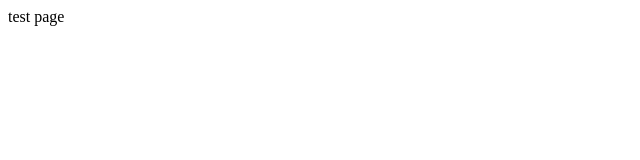
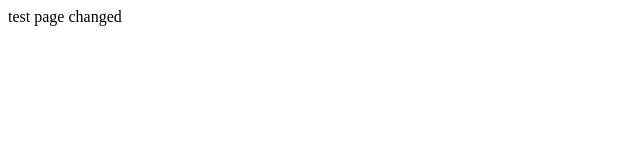
Before and after one commit to stockdeets/stockdeets.github.io, a plain HTML site: page index.html in a window 1280 px wide. Shown: the full height of the page, 0-640 px from the left. Drawn offline with Linux system fonts and the light colour scheme.

Commit message:
test change push

```diff
--- a/index.html
+++ b/index.html
@@ -1 +1 @@
-<p>test page</p>
+<p>test page changed</p>
```
